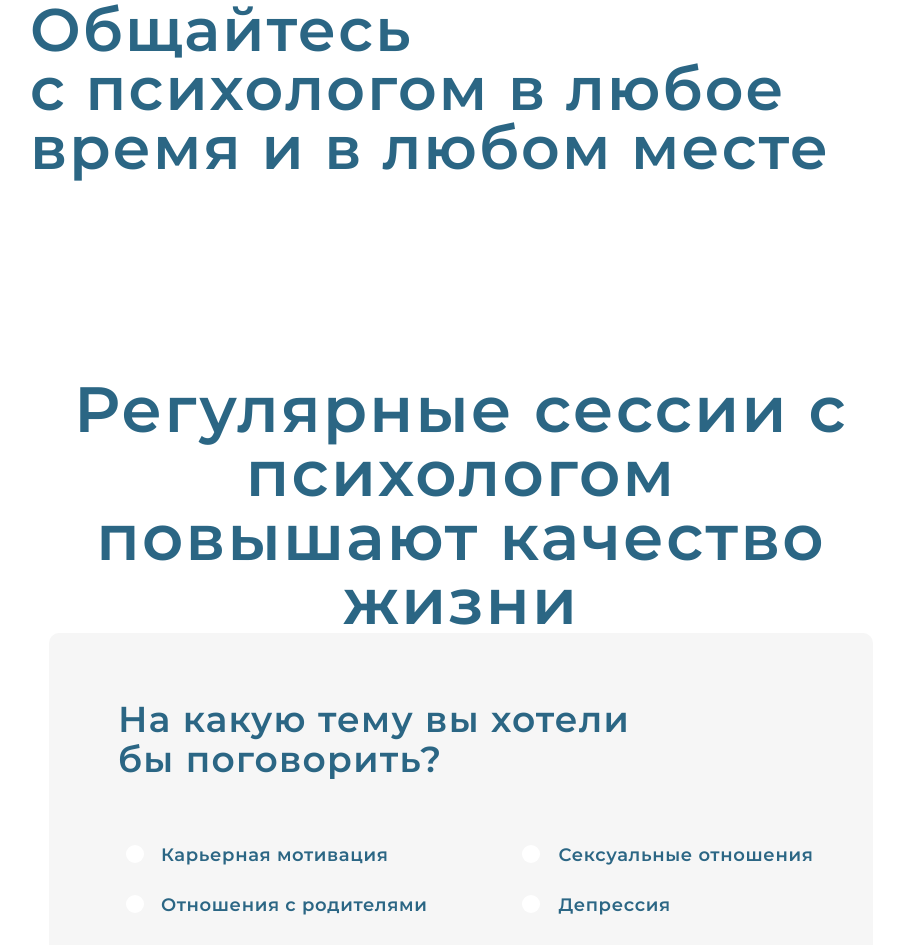
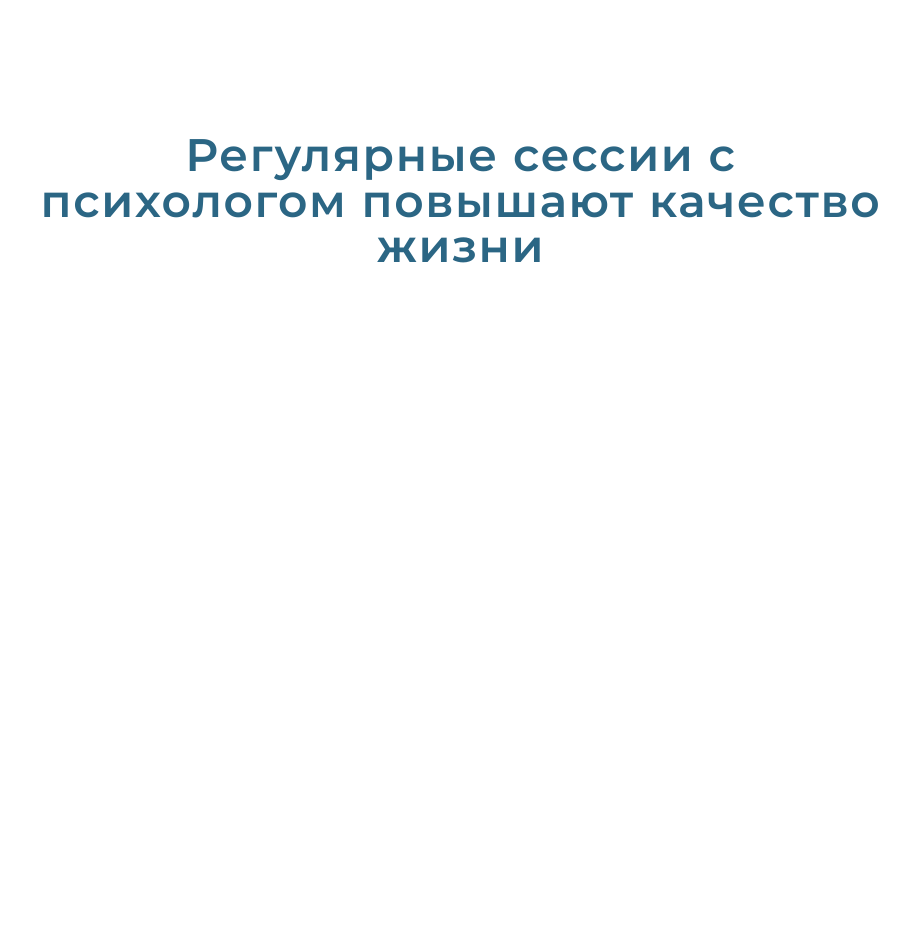
Before and after one commit to proofblame/psy-assistan, a React (Create React App) app: page / in a window 1280 px wide. Shown: the top 945 px of the page, without its empty margins (179-1088 px from the left). Built offline with nearby package versions, Linux system fonts and the light colour scheme.

Commit message:
reasons header

```diff
--- a/src/UI/Container/Container.jsx
+++ b/src/UI/Container/Container.jsx
@@ -2,8 +2,8 @@ import PropTypes from 'prop-types';
 import classNames from 'classnames';
 import style from './Container.module.scss';
 
-const Container = ({children, className }) => {
-  const classes = classNames(style[className]);
+const Container = ({ children, className }) => {
+  const classes = classNames(style.container, style[className]);
   return <div className={classes}>{children}</div>;
 };
 
--- a/src/UI/Container/Container.module.scss
+++ b/src/UI/Container/Container.module.scss
@@ -1,6 +1,8 @@
 .container {
   background: #f6f6f6;
   border-radius: 10px;
+}
+
+.size {
   width: 824px;
-  height: 446px;
 }
--- a/src/UI/H2/H2.module.scss
+++ b/src/UI/H2/H2.module.scss
@@ -1,13 +1,15 @@
+@import '../../mixins/mixins.scss';
+
 .header {
   font-family: Montserrat;
   font-style: normal;
   font-weight: 600;
-  font-size: 64px;
-  line-height: 64px;
+  font-size: calc(18px + (64 - 18) * ((100vw - 320px) / (1920 - 320)));
+  line-height: calc(18px + (64 - 18) * ((100vw - 320px) / (1920 - 320)));
   text-align: center;
   letter-spacing: 0.035em;
-  width: 65%;
-  margin: 200px auto 0;
+  @include adaptive(width, 1254, 278);
+  @include adaptivePadding(margin, 154, 333, 99, 21);
 
   &__color {
     color: #2b6684;
--- a/src/components/App/App.jsx
+++ b/src/components/App/App.jsx
@@ -1,31 +1,10 @@
+import Main from '../../pages/Main/Main';
 import style from './App.module.scss';
-import H1 from '../../UI/H1/H1';
-import H2 from '../../UI/H2/H2';
-import UL from '../../UI/UL/UL';
-import H3 from '../../UI/H3/H3';
-import Container from '../../UI/Container/Container';
-import { list } from '../../utils/config';
 
 function App() {
   return (
     <div className={style.app}>
-      {/* <h1 className={style.app__title}>Привет</h1> */}
-      <H1 className='main'>
-        Общайтесь <br /> с психологом в любое время и в любом месте
-      </H1>
-      <H2 className='header'>
-        Регулярные сессии с психологом повышают качество жизни
-      </H2>
-      <div className={style.wrapper}>
-        <Container className={'container'}>
-          <H3 className='header'>На какую тему вы хотели бы поговорить?</H3>
-          <UL
-            children={list}
-            className='list__separated'
-            classList='list__item_separated'
-          />
-        </Container>
-      </div>
+      <Main />
     </div>
   );
 }
--- a/src/components/App/App.module.scss
+++ b/src/components/App/App.module.scss
@@ -2,8 +2,3 @@
   margin: 0 auto;
   width: 100vw;
 }
-
-.wrapper {
-  display: flex;
-  justify-content: center;
-}
--- /dev/null
+++ b/src/components/Reasons/Reasons.jsx
@@ -0,0 +1,13 @@
+import H2 from '../../UI/H2/H2';
+
+const Reasons = () => {
+  return (
+    <section className='reasons'>
+      <H2 className='header'>
+        Регулярные сессии с психологом повышают качество жизни
+      </H2>
+    </section>
+  );
+};
+
+export default Reasons;
--- /dev/null
+++ b/src/mixins/mixins.scss
@@ -0,0 +1,50 @@
+@mixin adaptive($value, $pcSize, $mobSize) {
+  #{$value}: #{$pcSize + px};
+
+  @media screen and (max-width: #{$breakPoint + px}) {
+    $addSize: $pcSize - $mobSize;
+    $maxWidth: $maxWidth - 320;
+    #{$value}: calc(
+      #{$mobSize + px} + #{$addSize} *
+        ((100vw - #{$minWidth + px}) / #{$maxWidth})
+    );
+  }
+}
+@mixin adaptivePadding(
+  $value,
+  $topBottomPC,
+  $rightLeftPC,
+  $topBottomMB,
+  $rightLeftMB
+) {
+  #{$value}-top: #{$topBottomPC + px};
+  #{$value}-bottom: #{$topBottomPC + px};
+  #{$value}-right: #{$rightLeftPC + px};
+  #{$value}-left: #{$rightLeftPC + px};
+
+  @media screen and (max-width: #{$breakPoint + px}) {
+    $addSizeTopBottom: $topBottomPC - $topBottomMB;
+    $addSizeRightLeft: $rightLeftPC - $rightLeftMB;
+    $maxWidth: $maxWidth - 320;
+    #{$value}-top: calc(
+      #{$topBottomMB + px} + #{$addSizeTopBottom} *
+        ((100vw - #{$minWidth + px}) / #{$maxWidth})
+    );
+    #{$value}-bottom: calc(
+      #{$topBottomMB + px} + #{$addSizeTopBottom} *
+        ((100vw - #{$minWidth + px}) / #{$maxWidth})
+    );
+    #{$value}-right: calc(
+      #{$rightLeftMB + px} + #{$addSizeRightLeft} *
+        ((100vw - #{$minWidth + px}) / #{$maxWidth})
+    );
+    #{$value}-left: calc(
+      #{$rightLeftMB + px} + #{$addSizeRightLeft} *
+        ((100vw - #{$minWidth + px}) / #{$maxWidth})
+    );
+  }
+}
+
+$maxWidth: 1920;
+$minWidth: 320;
+$breakPoint: $maxWidth - 0.2;
--- /dev/null
+++ b/src/pages/Main/Main.jsx
@@ -0,0 +1,12 @@
+import Reasons from '../../components/Reasons/Reasons';
+import styles from './Main.module.scss';
+
+const Main = () => {
+  return (
+    <section className='main'>
+      <Reasons />
+    </section>
+  );
+};
+
+export default Main;
```
Also changed, not shown: src/components/Reasons/Reasons.module.scss (added), src/pages/Main/Main.module.scss (added).
